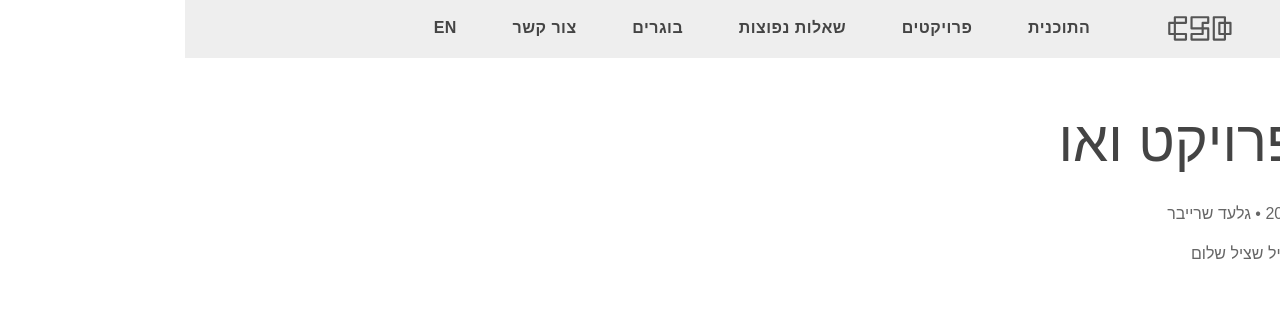
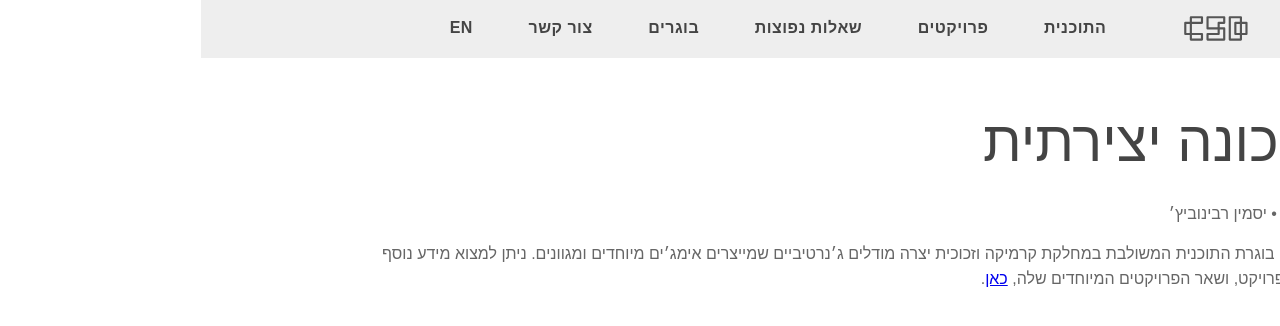
Before and after one commit to bsc-des/csd.degree, a Jekyll site: the page built from _posts/projects/2020-07-11-פרויקט-ואו.md, in a window 1280 px wide. Shown: the top 326 px of the page. Built offline with Jekyll 4.4.1, drawn with Linux system fonts in a browser that asks for light colours; some web fonts are replaced.

Commit message:
Update Project “2020-07-11-פרויקט-ואו”

```diff
--- a/_posts/projects/2020-07-11-פרויקט-ואו.md
+++ b/_posts/projects/2020-07-11-פרויקט-ואו.md
@@ -1,14 +1,12 @@
 ---
 layout: post
 permalink: projects/:title
-title: פרויקט ואו
-author: גלעד שרייבר
-date: 2020-07-11T20:29:44.792Z
-thumbnail: /assets/images/uploads/matrix.jpg
+title: מכונה יצירתית
+author: יסמין רבינוביץ׳
+date: 2016-01-12T21:29:00.000Z
+thumbnail: http://www.jasrub.com/img/creative_machines/space.gif
 tags:
-  - עיצוב תעשייתי
   - קרמיקה וזכוכית
   - Machine Learning
 ---
-
-שציל שציל שלום
+יסמין, בוגרת התוכנית המשולבת במחלקת קרמיקה וזכוכית יצרה מודלים ג׳נרטיביים שמייצרים אימג׳ים מיוחדים ומגוונים. ניתן למצוא מידע נוסף על הפרויקט, ושאר הפרויקטים המיוחדים שלה, [כאן](http://www.jasrub.com/projects/creative-machines/).
```
